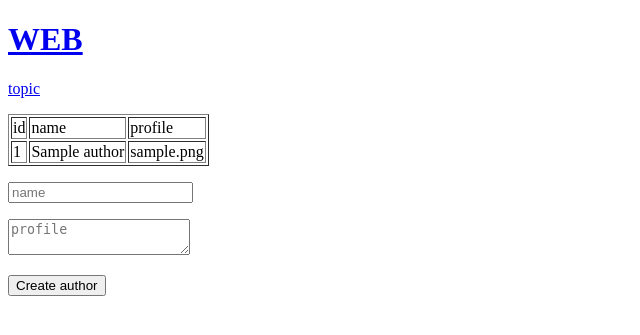
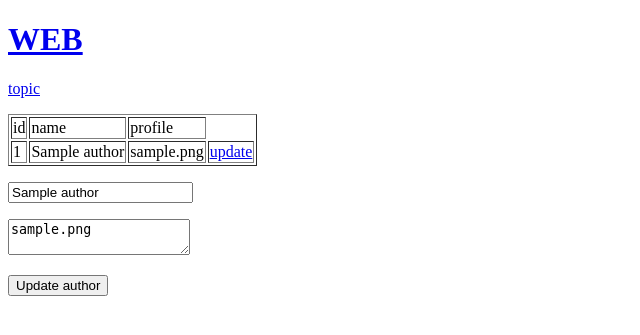
Before and after one commit to 6Bf/egoing-php-mysql, a PHP site: page /author.php?id=1 in a window 1280 px wide. Shown: the top 335 px of the page, without its empty margins (0-640 px from the left). Run offline with PHP 8.4, Linux system fonts and the light colour scheme; tables that the repository leaves empty or names only in its code hold one stand-in row (values such as "Sample post"); a stand-in replaces the project's code that opens the database connection.

Commit message:
ADD function - Update author Table

```diff
--- a/author.php
+++ b/author.php
@@ -31,20 +31,46 @@ require_once("connect_db.php");
 				<td><?= $filtered['id'] ?></td>
 				<td><?= $filtered['name'] ?></td>
 				<td><?= $filtered['profile'] ?></td>
+				<td><a href="author.php?id=<?= $filtered['id'] ?>">update</a></td>
 			</tr>
 			<?php
 				}
 			?>
 		</table>
-		<form action="process_create_author.php" method="post">
+		<?php
+				$escaped = array(
+					'name' => '',
+					'profile' => ''
+				);
+				$label_sumit = 'Create author';
+				$form_action = 'process_create_author.php';
+				$form_id = '';
+
+				if(isset($_GET['id'])) {
+					$filtered_id = mysqli_real_escape_string($conn, $_GET['id']);
+					settype($filtered_id, 'integer');
+					$sql = "SELECT * FROM author WHERE id = {$filtered_id}";
+					$result = mysqli_query($conn, $sql);
+					$row = mysqli_fetch_array($result);
+					$escaped['name'] = htmlspecialchars($row['name']);
+					$escaped['profile'] = htmlspecialchars($row['profile']);
+
+					$label_sumit = 'Update author';
+					$form_action = 'process_update_author.php';
+					$form_id = '<input type="hidden" name="id" value="' .$_GET['id']. '">';
+				}
+
+		?>
+		<form action="<?= $form_action ?>" method="post">
 			<p>
-				<input type="text" name="name" placeholder="name"/>
+				<?= $form_id ?>
+				<input type="text" name="name" placeholder="name" value="<?= $escaped['name'] ?>"/>
 			</p>
 			<p>
-				<textarea name="profile" placeholder="profile"></textarea>
+				<textarea name="profile" placeholder="profile"><?= $escaped['profile'] ?></textarea>
 			</p>
 			<p>
-				<input type="submit" value="Create author"/>
+				<input type="submit" value="<?= $label_sumit ?>"/>
 			</p>
 		</form>
 
```
Also changed, not shown: process_update_author.php (added, +31 -0 lines).
